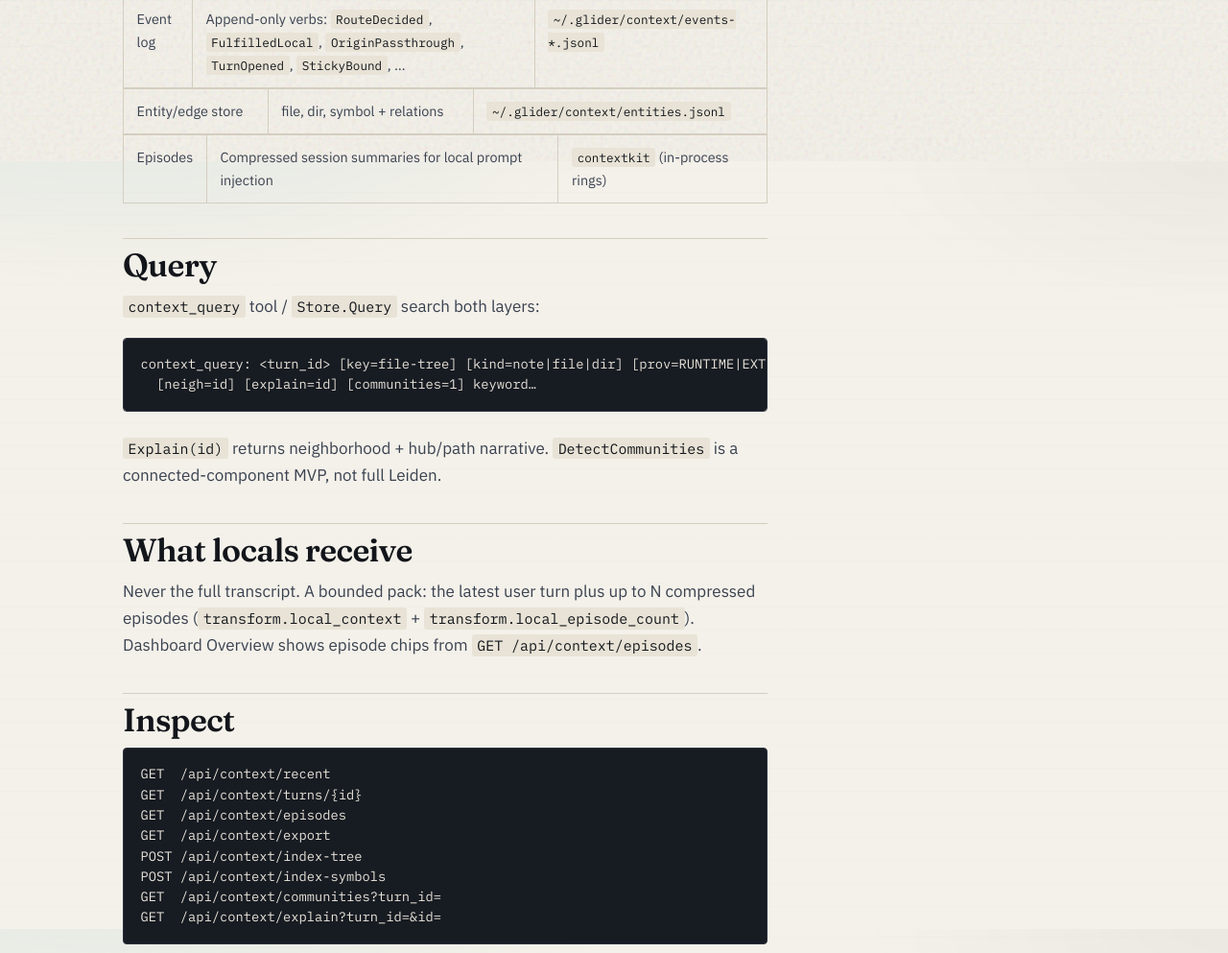
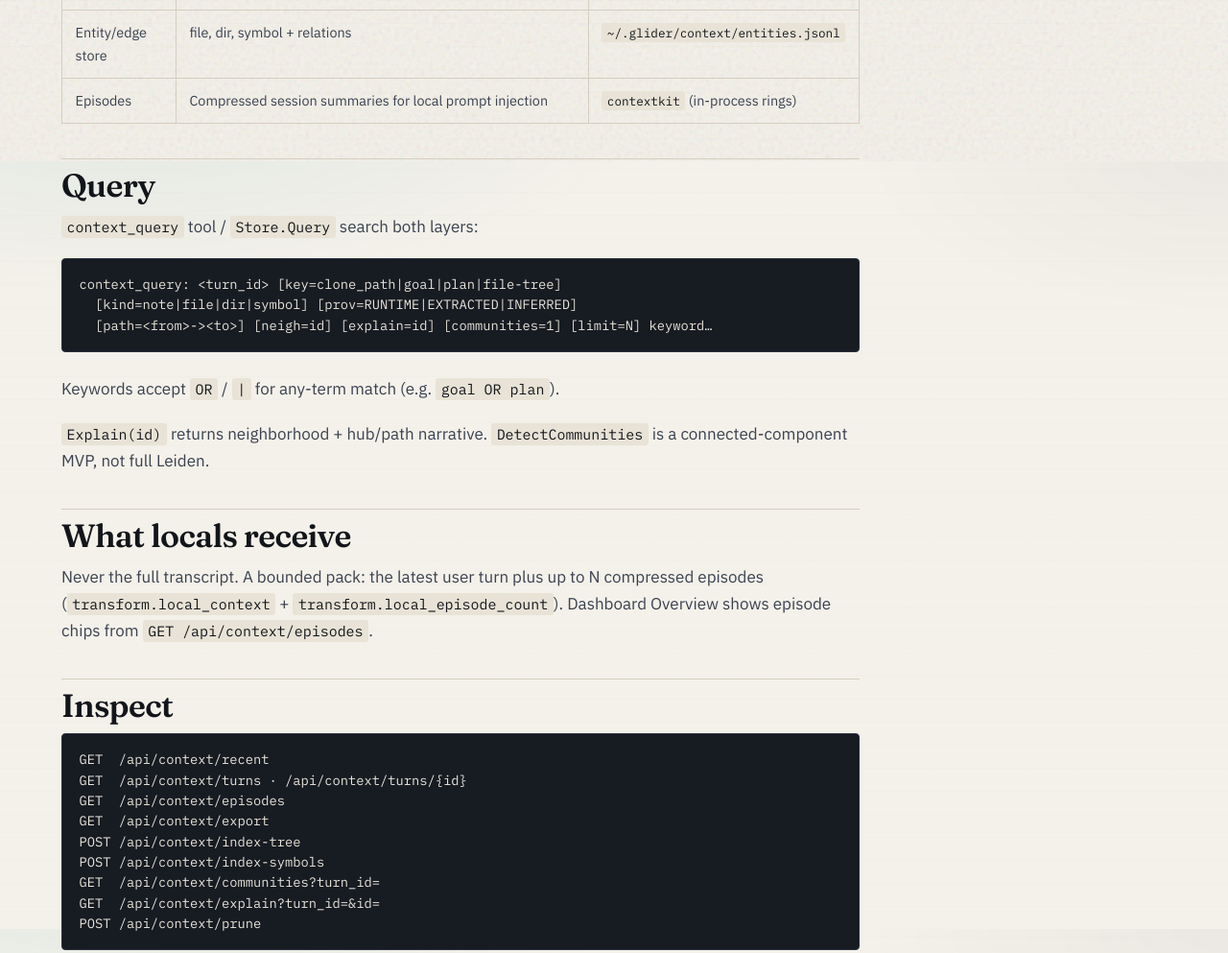
Before and after one commit to singhutsav5502/Glider, a plain HTML site: page docs/site/context.html in a window 1280 px wide. Shown: the part 632-1625 px from the top of the page at 96% size. Drawn offline with Linux system fonts and the light colour scheme.

Commit message:
Fix ragged docs tables, widen the content column, correct context.html.
The table rule set `display: table` on every `<tr>`, which made each row an
independent table box that sized its columns on its own content — so column
borders never lined up from row to row, and on index.html the separate
`<thead>`/`<tbody>` boxes disagreed too. Dropped that override so the header
and all body rows share one table box, and kept a scroll fallback under
720px where thead+tbody still stay in a single anonymous table.

Widened the layout to stop the cramping that exposed: the reference pages
run on a 42rem column while api.html's route tables need ~41rem of
unbreakable content, leaving nothing to distribute. Content column is now
52rem (--doc) / 64rem (.deep) in a 72rem shell; --measure stays 42rem for
hero copy. Every table and every <pre> on the site now fits without
horizontal scrolling.

context.html: the context_query grammar omitted `path=<from>-><to>` and
`limit=N`, listed only one of the four `key=` values, and left `symbol` off
`kind=` (internal/contextgraph/query_opts.go:278-341); the endpoint list
omitted `GET /api/context/turns` and `POST /api/context/prune`
(internal/dashboard/server.go:176, 204).

Verified across all ten pages: every dotted config key resolves to a yaml
tag in internal/config/config.go, all 48 documented route strings resolve to
registered handlers, and every referenced repo path exists.

Co-Authored-By: Claude Opus 5 <noreply@anthropic.com>

```diff
--- a/docs/site/assets/style.css
+++ b/docs/site/assets/style.css
@@ -17,8 +17,12 @@
   --font-mono: "IBM Plex Mono", ui-monospace, monospace;
 
   --space: clamp(1.15rem, 4.5vw, 1.5rem);
+  /* --measure is the reading measure for hero/intro copy. --doc is the
+     content column for reference pages, which carry route and config
+     tables that need more room than prose does. */
   --measure: 42rem;
-  --wide: 64rem;
+  --doc: 52rem;
+  --wide: 72rem;
 }
 
 *,
@@ -340,11 +344,11 @@ pre code {
 
 main.prose,
 .prose {
-  max-width: var(--measure);
+  max-width: var(--doc);
 }
 
 .prose.deep {
-  max-width: min(var(--wide), 56rem);
+  max-width: min(var(--wide), 64rem);
 }
 
 .prose h1 {
@@ -396,22 +400,16 @@ main.prose,
   color: inherit;
 }
 
+/* One table box for the header and every body row, so columns line up
+   down the whole grid. The previous rule gave each <tr> its own
+   display:table box, which sized columns per-row independently and left
+   the borders visibly ragged from row to row. */
 .prose table {
   width: 100%;
   border-collapse: collapse;
+  table-layout: auto;
   font-size: 0.9rem;
   margin: 1rem 0;
-  display: block;
-  overflow-x: auto;
-  -webkit-overflow-scrolling: touch;
-}
-
-.prose thead,
-.prose tbody,
-.prose tr {
-  display: table;
-  width: 100%;
-  table-layout: auto;
 }
 
 .prose th,
@@ -421,6 +419,18 @@ main.prose,
   text-align: left;
   vertical-align: top;
   color: var(--ink-soft);
+  overflow-wrap: break-word;
+}
+
+/* Narrow viewports: scroll the table sideways rather than letting it
+   overflow into the clipped body. thead + tbody stay inside one
+   anonymous table box here, so columns remain aligned while scrolling. */
+@media (max-width: 720px) {
+  .prose table {
+    display: block;
+    overflow-x: auto;
+    -webkit-overflow-scrolling: touch;
+  }
 }
 
 .prose th {
--- a/docs/site/context.html
+++ b/docs/site/context.html
@@ -42,8 +42,10 @@
 
       <h2>Query</h2>
       <p><code>context_query</code> tool / <code>Store.Query</code> search both layers:</p>
-      <pre>context_query: &lt;turn_id&gt; [key=file-tree] [kind=note|file|dir] [prov=RUNTIME|EXTRACTED|INFERRED]
-  [neigh=id] [explain=id] [communities=1] keyword…</pre>
+      <pre>context_query: &lt;turn_id&gt; [key=clone_path|goal|plan|file-tree]
+  [kind=note|file|dir|symbol] [prov=RUNTIME|EXTRACTED|INFERRED]
+  [path=&lt;from&gt;-&gt;&lt;to&gt;] [neigh=id] [explain=id] [communities=1] [limit=N] keyword…</pre>
+      <p>Keywords accept <code>OR</code> / <code>|</code> for any-term match (e.g. <code>goal OR plan</code>).</p>
       <p><code>Explain(id)</code> returns neighborhood + hub/path narrative. <code>DetectCommunities</code> is a connected-component MVP, not full Leiden.</p>
 
       <h2>What locals receive</h2>
@@ -51,13 +53,14 @@
 
       <h2>Inspect</h2>
       <pre>GET  /api/context/recent
-GET  /api/context/turns/{id}
+GET  /api/context/turns · /api/context/turns/{id}
 GET  /api/context/episodes
 GET  /api/context/export
 POST /api/context/index-tree
 POST /api/context/index-symbols
 GET  /api/context/communities?turn_id=
-GET  /api/context/explain?turn_id=&amp;id=</pre>
+GET  /api/context/explain?turn_id=&amp;id=
+POST /api/context/prune</pre>
 
       <p class="note">
         <code>contextgraph</code>'s <code>RecordHoopContext</code>/
```
